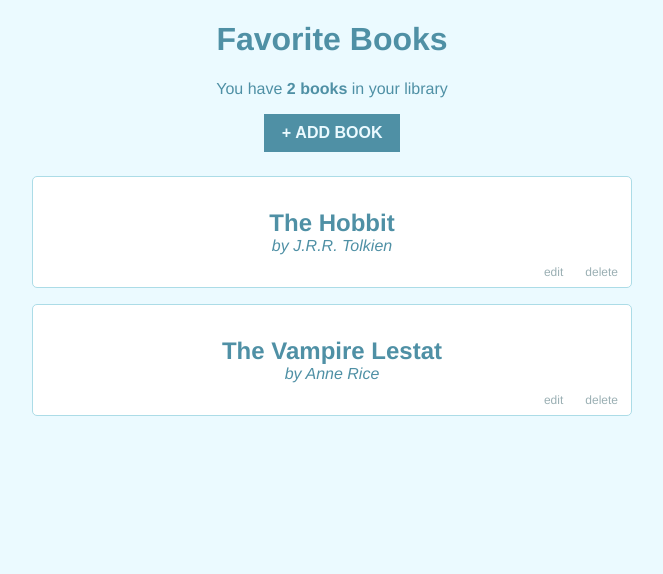
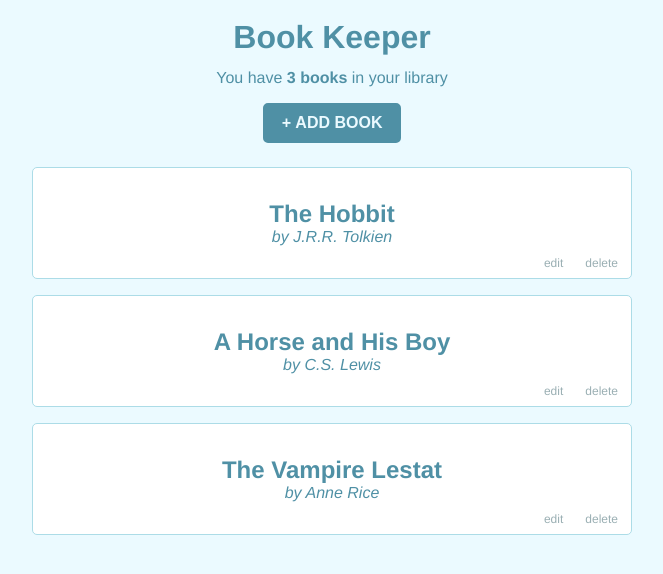
Before and after one commit to hamb0n3/book-keeper, a Vue app: page / in a window 1280 px wide. Shown: the top 574 px of the page, without its empty margins (308-971 px from the left). Built offline with nearby package versions, Linux system fonts and the light colour scheme.

Commit message:
Updating default books list

```diff
--- a/public/index.html
+++ b/public/index.html
@@ -5,11 +5,11 @@
     <meta http-equiv="X-UA-Compatible" content="IE=edge">
     <meta name="viewport" content="width=device-width,initial-scale=1.0">
     <link rel="icon" href="<%= BASE_URL %>favicon.ico">
-    <title>Favorite Books</title>
+    <title>Book Keeper</title>
   </head>
   <body>
     <noscript>
-      <strong>We're sorry but Favorite Books doesn't work properly without JavaScript enabled. Please enable it to continue.</strong>
+      <strong>We're sorry but Book Keeper doesn't work properly without JavaScript enabled. Please enable it to continue.</strong>
     </noscript>
     <div id="app"></div>
     <!-- built files will be auto injected -->
--- a/src/App.vue
+++ b/src/App.vue
@@ -1,6 +1,6 @@
 <template>
   <div id="app">
-    <h1>Favorite Books</h1>
+    <h1>Book Keeper</h1>
     <p>You have <strong>{{ totalBooks }} books</strong> in your library</p>
     <button class="btn btn--add-book" @click.prevent="addBook"><i aria-hidden="true">&plus;</i>&nbsp;Add Book</button>
     <Books/>
@@ -54,14 +54,17 @@ body {
   max-width: 600px;
 }
 
-.full-width {
-  width: 100%;
+h1 {
+  line-height: 1;
+  font-weight: 900;
+  margin-bottom: 1rem;
 }
 
 .btn {
   cursor: pointer;
   background-color: $button-bg;
-  border: 2px solid $button-bg;
+  border: 3px solid $button-bg;
+  border-radius: 5px;
   padding: 0.5rem 1rem;
   color: $bg-color;
   font-size: 0.75rem;
--- a/src/components/Books.vue
+++ b/src/components/Books.vue
@@ -54,23 +54,7 @@ export default {
   computed: {
     books() {
       return this.$store.state.books;
-    },
-    bookTitle: {
-      get() {
-        return this.$store.state.newBook.title;
-      },
-      set(book, value) {
-        this.$store.commit('EDIT_TITLE', book, value);
-      }
-    },
-    bookAuthor: {
-      get() {
-        return this.$store.state.newBook.author;
-      },
-      set(book, value) {
-        this.$store.commit('EDIT_AUTHOR', book, value);
-      }
-    },
+    }
   },
   methods: {
     toggleEdit(index) {
--- a/src/store.js
+++ b/src/store.js
@@ -10,6 +10,11 @@ export default new Vuex.Store({
         editing: false,
         title: 'The Hobbit',
         author: 'J.R.R. Tolkien'
+      },
+      {
+        editing: false,
+        title: 'A Horse and His Boy',
+        author: 'C.S. Lewis'
       },
       {
         editing: false,
```
Also changed, not shown: 6 other files (tests, documents, lock files or other folders).
